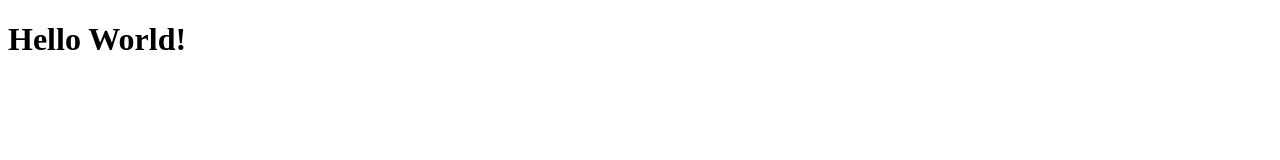
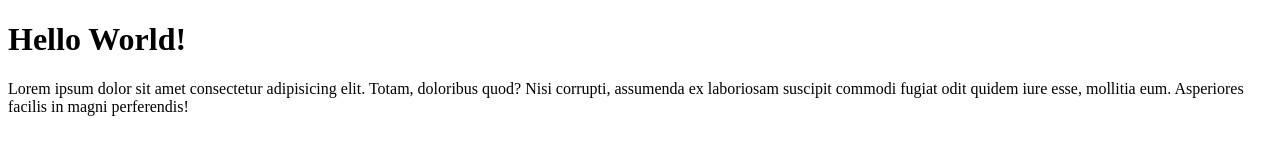
Before and after one commit to dickyerik/git-test, a plain HTML site: page index.html in a window 1280 px wide. Drawn offline with Linux system fonts and the light colour scheme.

Commit message:
menambahkan paragraf

```diff
--- a/index.html
+++ b/index.html
@@ -8,5 +8,10 @@
   </head>
   <body>
     <h1>Hello World!</h1>
+    <p>
+      Lorem ipsum dolor sit amet consectetur adipisicing elit. Totam, doloribus
+      quod? Nisi corrupti, assumenda ex laboriosam suscipit commodi fugiat odit
+      quidem iure esse, mollitia eum. Asperiores facilis in magni perferendis!
+    </p>
   </body>
 </html>
```
